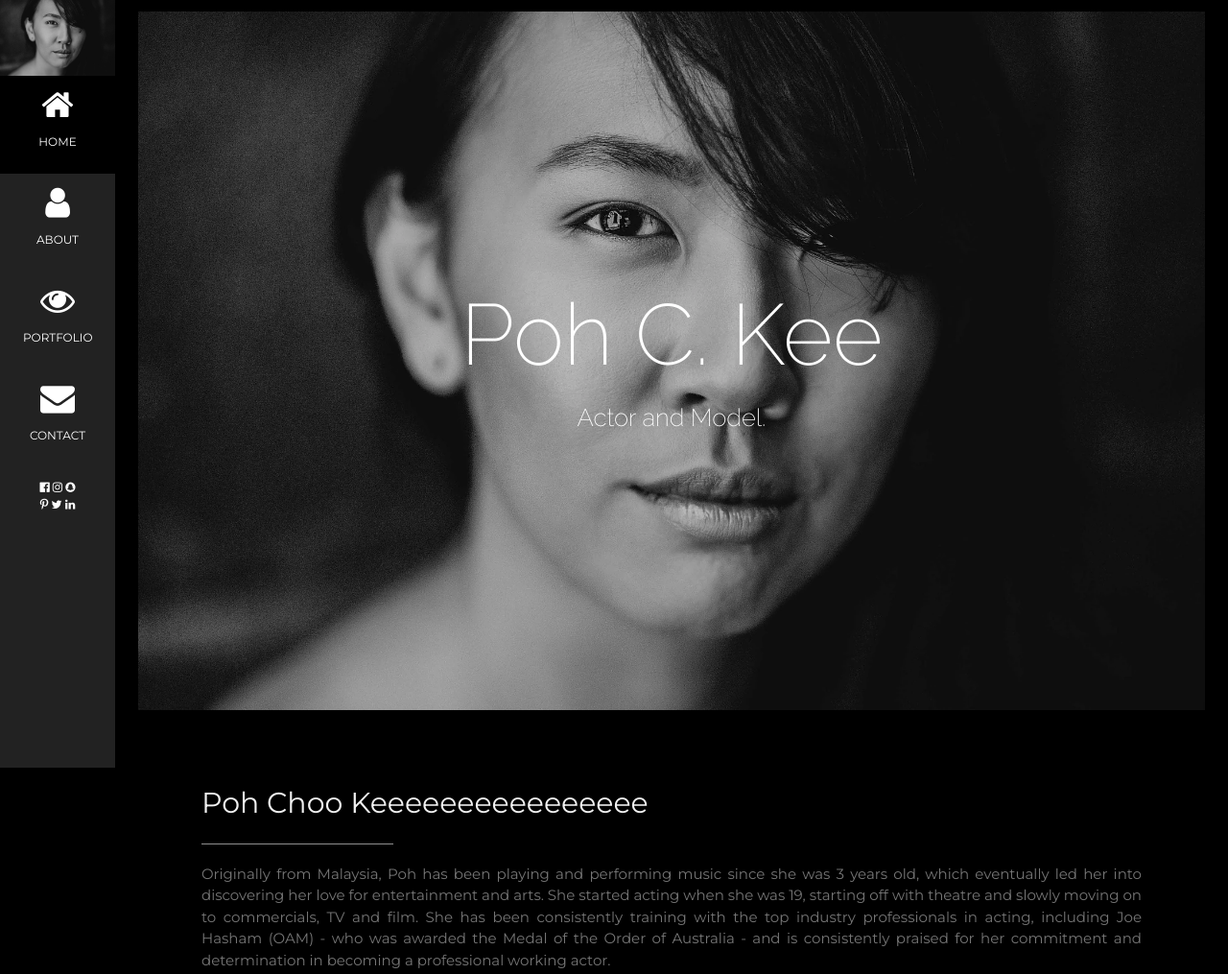
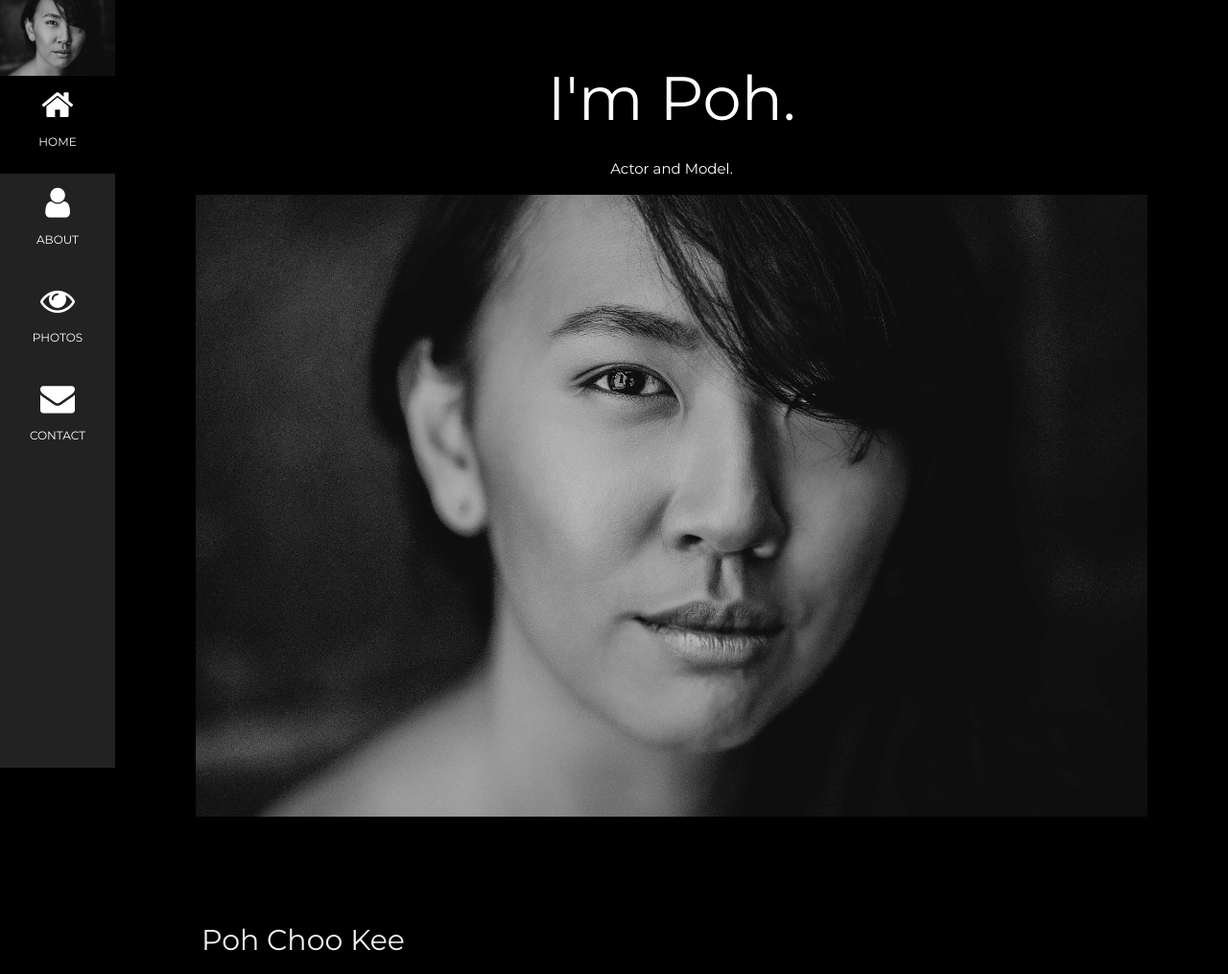
Before and after one commit to pckee93/website, a plain HTML site: page index.html in a window 1280 px wide. Shown: the top 1015 px of the page at 96% size. Drawn offline with Linux system fonts and the light colour scheme.

Commit message:
Revert "test"
This reverts commit 790aff616ecf4930a4d580d82f6450013f037199.

```diff
--- a/index.html
+++ b/index.html
@@ -1,12 +1,11 @@
 <!DOCTYPE html>
 <html>
-<title>Poh C. Kee</title>
+<title>W3.CSS Template</title>
 <meta charset="UTF-8">
 <meta name="viewport" content="width=device-width, initial-scale=1">
 <link rel="stylesheet" href="style.css">
 <link rel="stylesheet" href="https://fonts.googleapis.com/css?family=Montserrat">
 <link rel="stylesheet" href="https://cdnjs.cloudflare.com/ajax/libs/font-awesome/4.7.0/css/font-awesome.min.css">
-<link href="https://fonts.googleapis.com/css?family=Raleway:200&display=swap" rel="stylesheet">
 <style>
   body,
   h1,
@@ -57,20 +56,11 @@
     </a>
     <a href="#photos" class="w3-bar-item w3-button w3-padding-large w3-hover-black">
       <i class="fa fa-eye w3-xxlarge"></i>
-      <p>PORTFOLIO</p>
+      <p>PHOTOS</p>
     </a>
     <a href="#contact" class="w3-bar-item w3-button w3-padding-large w3-hover-black">
       <i class="fa fa-envelope w3-xxlarge"></i>
       <p>CONTACT</p>
-    </a>
-    <a class="w3-bar-item w3-padding-large">
-      <i class="fa fa-facebook-official w3-hover-opacity"></i>
-      <i class="fa fa-instagram w3-hover-opacity"></i>
-      <i class="fa fa-snapchat w3-hover-opacity"></i>
-      <br />
-      <i class="fa fa-pinterest-p w3-hover-opacity"></i>
-      <i class="fa fa-twitter w3-hover-opacity"></i>
-      <i class="fa fa-linkedin w3-hover-opacity"></i>
     </a>
   </nav>
 
@@ -79,7 +69,7 @@
     <div class="w3-bar w3-black w3-opacity w3-hover-opacity-off w3-center w3-small">
       <a href="#" class="w3-bar-item w3-button" style="width:25% !important">HOME</a>
       <a href="#about" class="w3-bar-item w3-button" style="width:25% !important">ABOUT</a>
-      <a href="#photos" class="w3-bar-item w3-button" style="width:25% !important">PORTFOLIO</a>
+      <a href="#photos" class="w3-bar-item w3-button" style="width:25% !important">PHOTOS</a>
       <a href="#contact" class="w3-bar-item w3-button" style="width:25% !important">CONTACT</a>
     </div>
   </div>
@@ -87,17 +77,15 @@
   <!-- Page Content -->
   <div class="w3-padding-large" id="main">
     <!-- Header/Home -->
-    <div class="w3-center w3-black" id="home" style="position:relative">
-      <div style="position:absolute; top:50%; left:50%; transform:translate(-50%,-50%)">
-        <h1 style="margin-bottom:0; font-size:7vw; font-family:'Raleway',sans-serif">Poh C. Kee</h1>
-        <p style="margin-top:0; font-size:2vw; font-family:'Raleway',sans-serif">Actor and Model.</p>
-      </div>
-      <img src="./images/hero.webp" alt="Poh C. Kee" class="w3-image">
-    </div>
+    <header class="w3-container w3-padding-32 w3-center w3-black" id="home">
+      <h1 class="w3-jumbo"><span class="w3-hide-small">I'm</span> Poh.</h1>
+      <p>Actor and Model.</p>
+      <img src="./images/hero.webp" alt="boy" class="w3-image" width="992" height="1108">
+    </header>
 
     <!-- About Section -->
     <div class="w3-content w3-justify w3-text-grey w3-padding-64" id="about">
-      <h2 class="w3-text-light-grey">Poh Choo Keeeeeeeeeeeeeeee</h2>
+      <h2 class="w3-text-light-grey">Poh Choo Kee</h2>
       <hr style="width:200px" class="w3-opacity">
       <p>
         Originally from Malaysia, Poh has been playing and performing music since she was 3 years old, which eventually
@@ -149,6 +137,19 @@
       <button class="w3-button w3-light-grey w3-padding-large w3-section">
         <i class="fa fa-download"></i> Download Resume
       </button>
+
+
+
+      <!-- Testimonials -->
+      <!-- <h3 class="w3-padding-24 w3-text-light-grey">My Reputation</h3>
+      <img src="/w3images/bandmember.jpg" alt="Avatar" class="w3-left w3-circle w3-margin-right" style="width:80px">
+      <p><span class="w3-large w3-margin-right">Chris Fox.</span> CEO at Mighty Schools.</p>
+      <p>Jane Doe saved us from a web disaster.</p><br>
+
+      <img src="/w3images/avatar_g2.jpg" alt="Avatar" class="w3-left w3-circle w3-margin-right" style="width:80px">
+      <p><span class="w3-large w3-margin-right">Rebecca Flex.</span> CEO at Company.</p>
+      <p>No one is better than Jane Doe.</p> -->
+      <!-- End About Section -->
     </div>
 
     <!-- Portfolio Section -->
```
